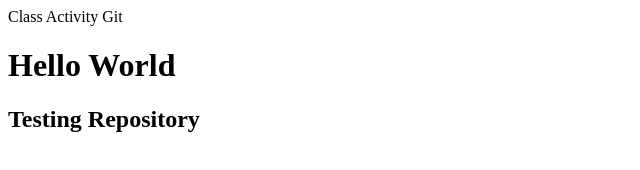
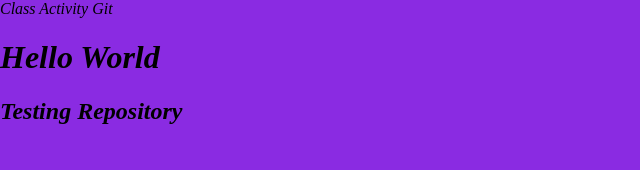
Before and after one commit to Bronwen27/class-activities-git, a plain HTML site: page index.html in a window 1280 px wide. Shown: the whole page, without its empty margins (0-640 px from the left). Drawn offline with Linux system fonts and the light colour scheme.

Commit message:
css background change

```diff
--- /dev/null
+++ b/css/style.css
@@ -0,0 +1,6 @@
+body {
+background-color: blueviolet;
+margin: 0;
+padding: 0;
+font-style: oblique;
+}
--- a/index.html
+++ b/index.html
@@ -1,4 +1,8 @@
 <!DOCTYPE html>
-<head>Class Activity Git</head>
+<head>Class Activity Git
+    <link rel="stylesheet" type="text/css" href="css/style.css"></head>
 <h1>Hello World</h1>
 <h2>Testing Repository</h2>
+<body>
+
+</body>
```
